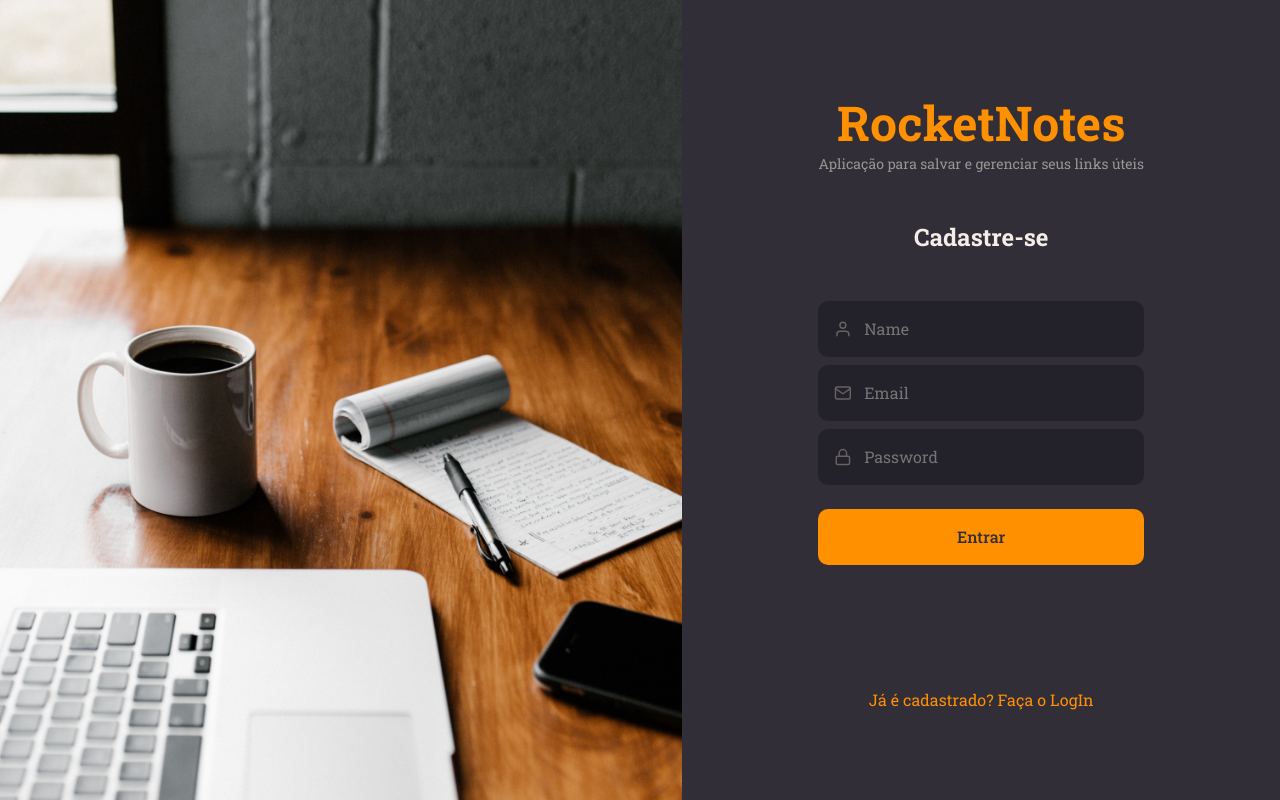
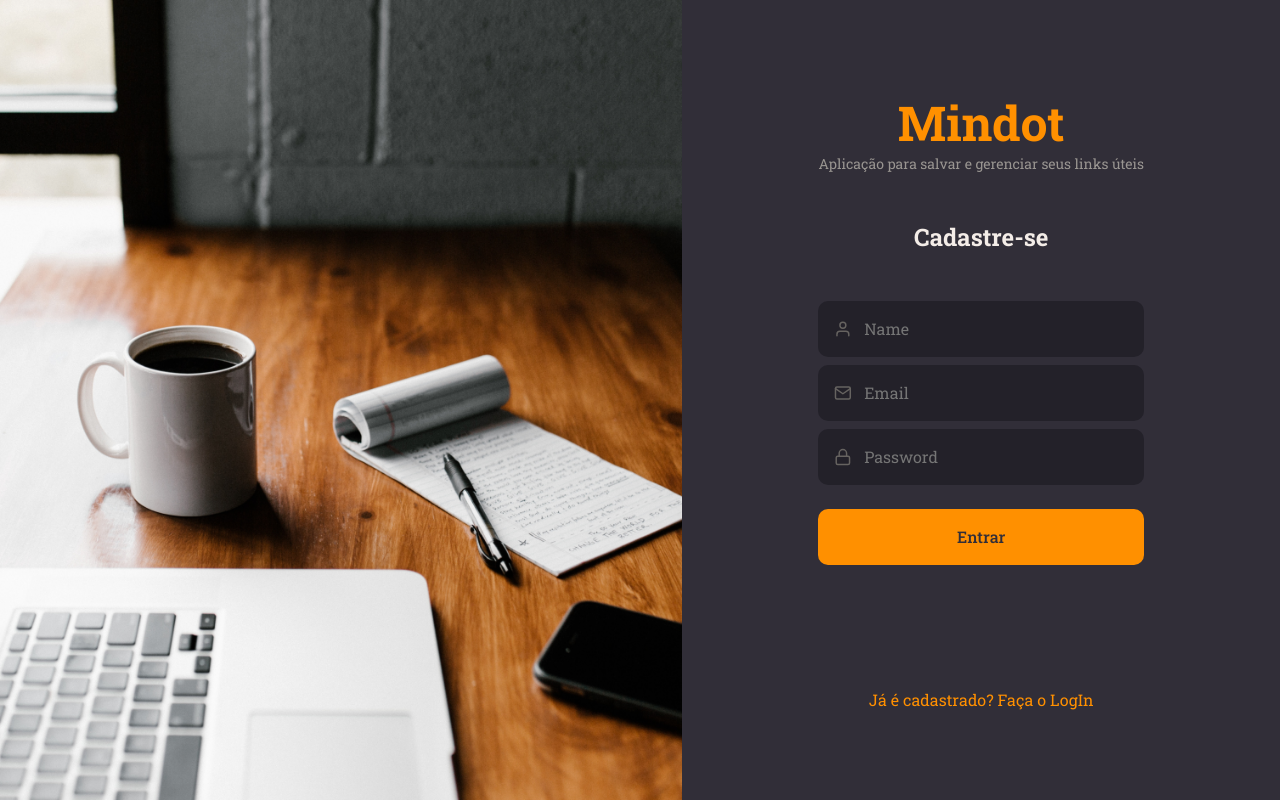
Before and after one commit to KimCidDev/RocketMoviesApp-Front-End, a React (Vite) app: page /SignUp in a window 1280 px wide. Built offline with nearby package versions, Linux system fonts and the light colour scheme.

Commit message:
mindot name change

```diff
--- a/src/Pages/Home/index.jsx
+++ b/src/Pages/Home/index.jsx
@@ -67,7 +67,7 @@ export function Home () {
   return (
     <Container>
       <Brand>
-        <h1>RocketNotes</h1>
+        <h1>Mindot</h1>
       </Brand>
 
       <Header></Header>
--- a/src/Pages/SignIn/index.jsx
+++ b/src/Pages/SignIn/index.jsx
@@ -22,7 +22,7 @@ export function SignIn () {
   return (
     <Container>
       <Form>
-        <h1>RocketNotes</h1>
+        <h1>Mindot</h1>
         <p>Aplicação para salvar e gerenciar seus links úteis</p>
         <h2>Faça seu login</h2>
 
--- a/src/Pages/SignUp/index.jsx
+++ b/src/Pages/SignUp/index.jsx
@@ -39,7 +39,7 @@ export function SignUp () {
 
       <Background />
       <Form>
-        <h1>RocketNotes</h1>
+        <h1>Mindot</h1>
         <p>Aplicação para salvar e gerenciar seus links úteis</p>
         <h2>Cadastre-se</h2>
 
```
